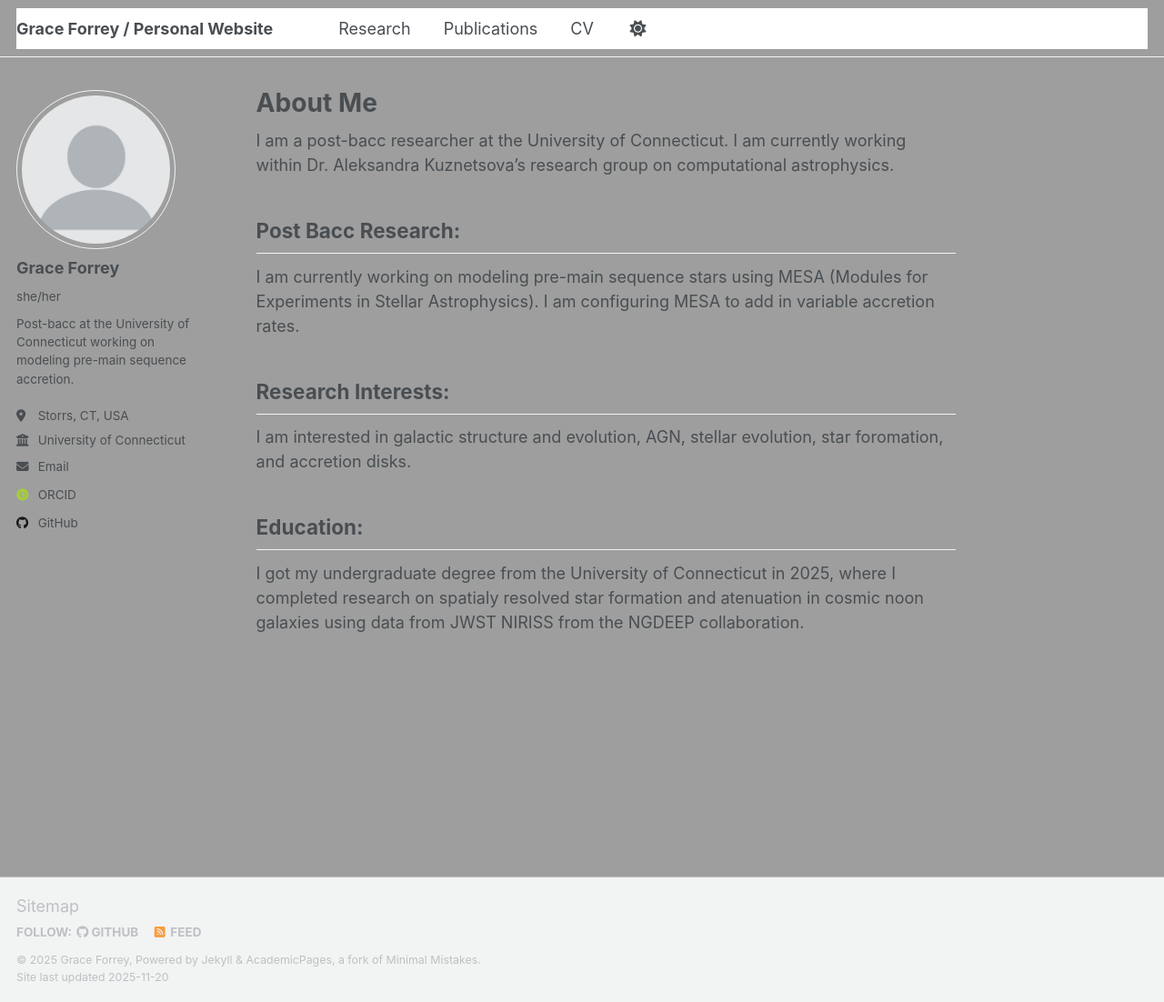
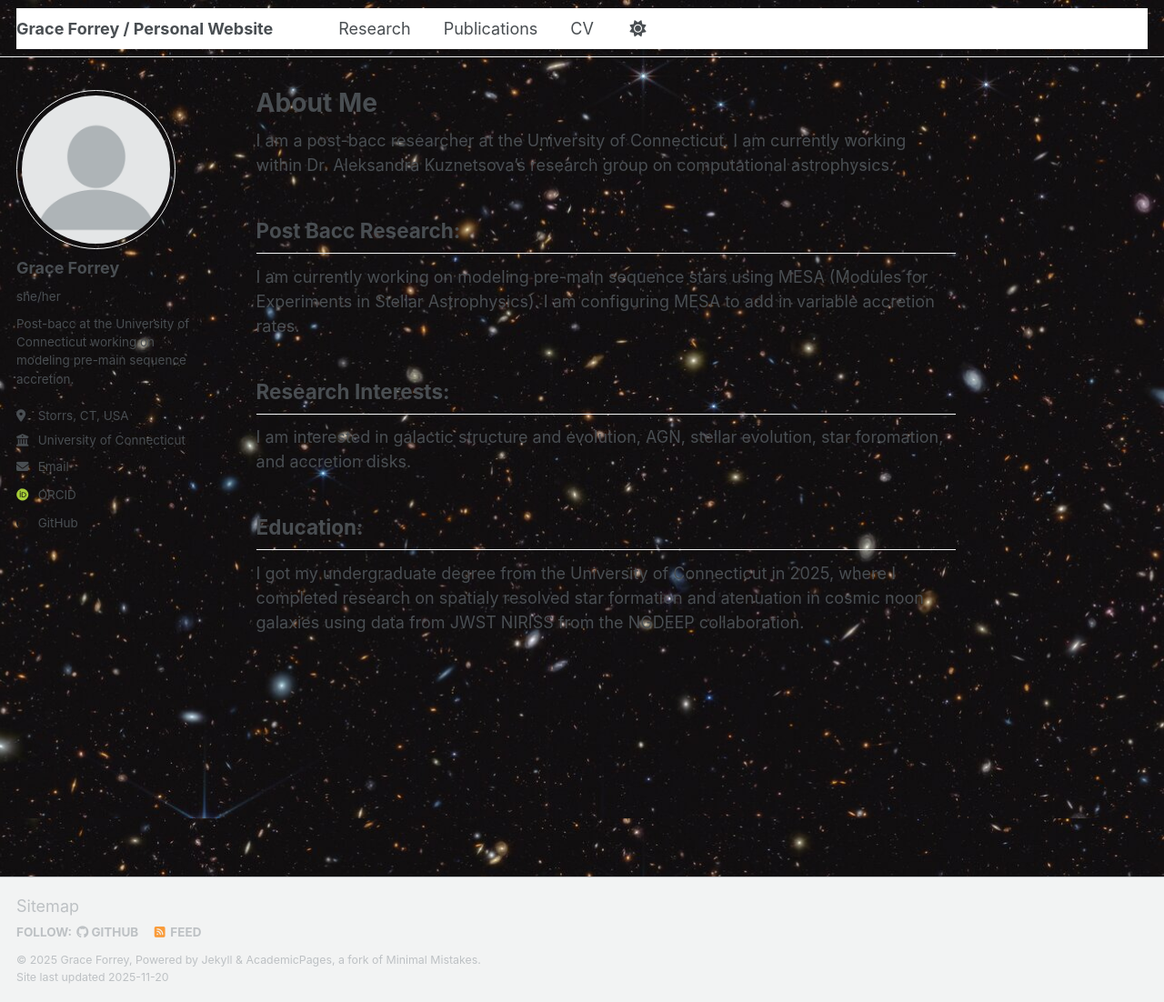
Before and after one commit to forreyg/forreyg.github.io, a Jekyll site: the page built from _pages/about.md, in a window 1280 px wide and 1102 px high. Shown: the whole window at 91% size. Built offline with Jekyll 4.4.1, drawn with Linux system fonts in a browser that asks for light colours; some web fonts are replaced; a script that is not in the unit is left out.

Commit message:
trying GOODS south image

```diff
--- a/assets/css/main.scss
+++ b/assets/css/main.scss
@@ -45,7 +45,7 @@
 html,
 body {
   min-height: 100%;
-  background: url("{{ '/images/JWST_background_image.png' | relative_url }}")
+  background: url("{{ '/images/GOODS-S.jpg' | relative_url }}")
               no-repeat center center fixed !important;
   background-size: cover !important;
 }
```
